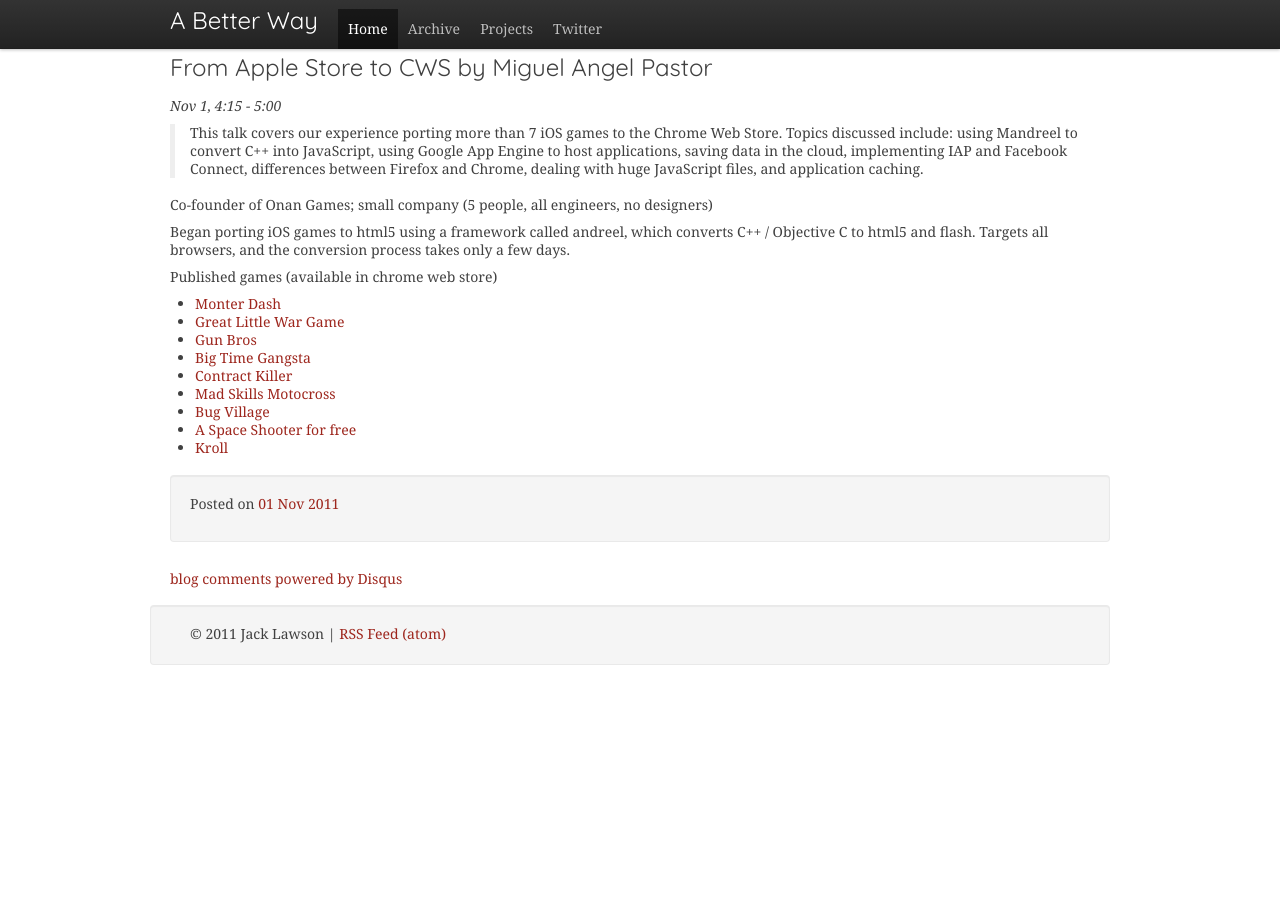
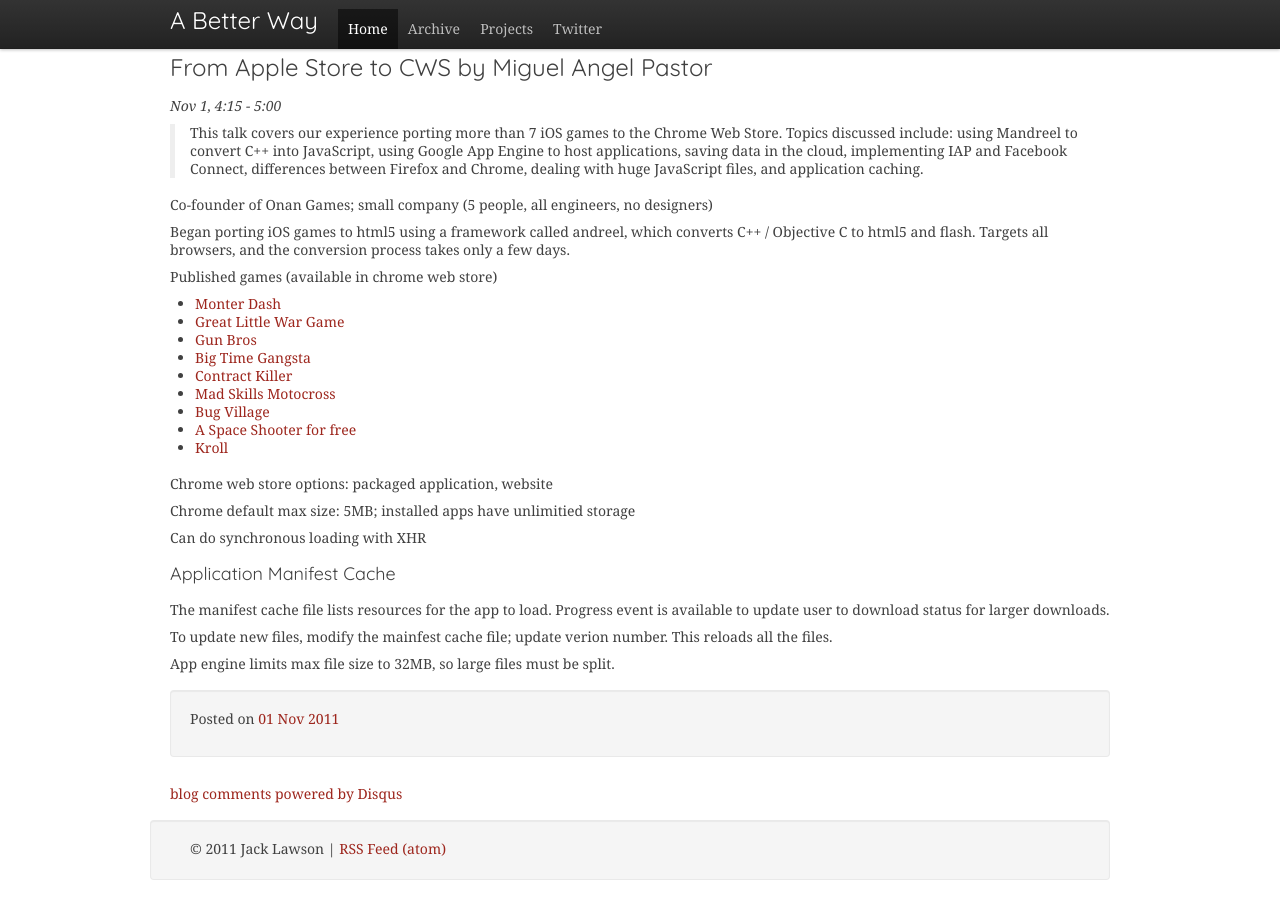
Before and after one commit to ajacksified/ajacksified.github.com, a Jekyll site: the page built from _posts/2011-11-01-new-game-conf-liveblog.markdown, in a window 1280 px wide and 900 px high, scrolled down 11813 px. Built offline with Jekyll 4.4.1, drawn with Linux system fonts in a browser that asks for light colours; nearby versions of some CDN libraries; some web fonts are replaced; Markdown is read by kramdown in place of the engine named in the settings; comment, search, counter and statistics services are not loaded; before the commit the page ends 12498 px from its top, so only the background shows below that.

```diff
--- a/_posts/2011-11-01-new-game-conf-liveblog.markdown
+++ b/_posts/2011-11-01-new-game-conf-liveblog.markdown
@@ -809,3 +809,19 @@
 * [Bug Village](https://chrome.google.com/webstore/detail/pabppflkalbniedjechdomdnofnogcfh)
 * [A Space Shooter for free](https://chrome.google.com/webstore/detail/epbeobdmeddlnkokfiaijkfabecpmifa)
 * [Kroll](https://chrome.google.com/webstore/detail/efjdaaaepgacfpadimoljoefkmnnkpkm)
+
+Chrome web store options: packaged application, website
+
+Chrome default max size: 5MB; installed apps have unlimitied storage
+
+Can do synchronous loading with XHR
+
+### Application Manifest Cache
+
+The manifest cache file lists resources for the app to load. Progress event is
+available to update user to download status for larger downloads.
+
+To update new files, modify the mainfest cache file; update verion number.
+This reloads all the files.
+
+App engine limits max file size to 32MB, so large files must be split.
```
